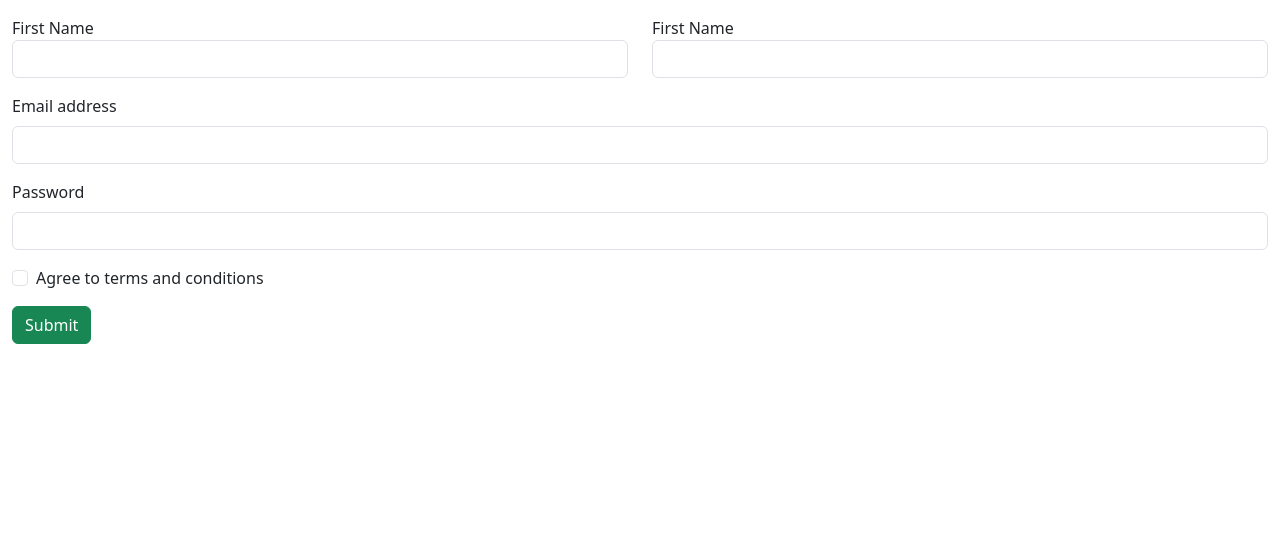
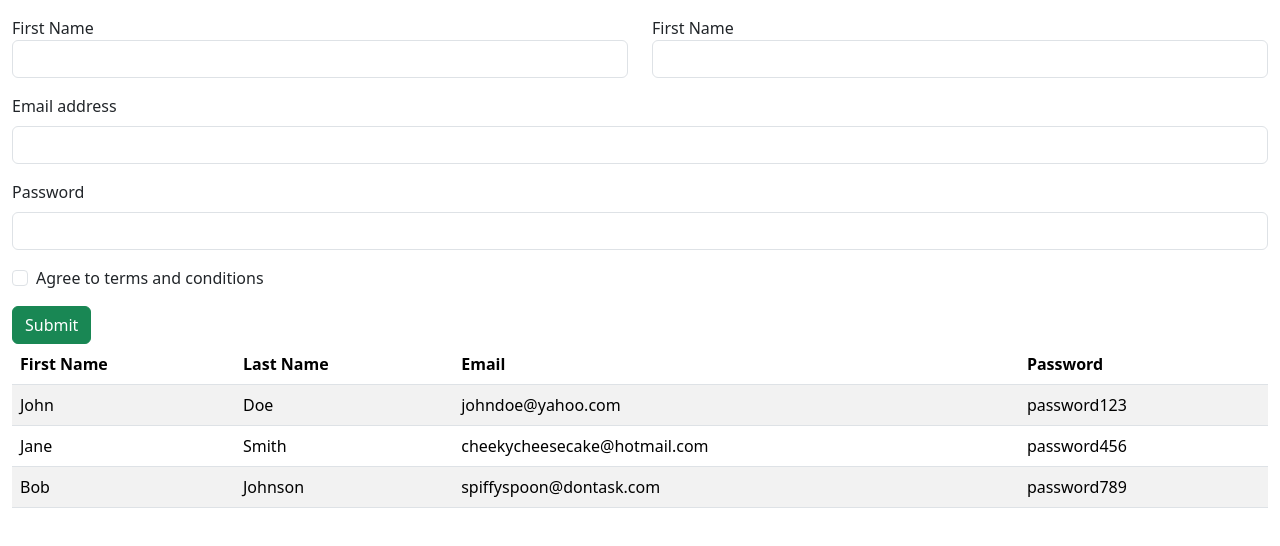
Before and after one commit to putman44/bootstrapBasics, a plain HTML site: page index.html in a window 1280 px wide. Drawn offline with nearby package versions, Linux system fonts and the light colour scheme.

Commit message:
added data table for users

```diff
--- a/index.html
+++ b/index.html
@@ -62,6 +62,39 @@
         </div>
         <button type="submit" class="btn btn-success">Submit</button>
       </form>
+
+      <div class="table-responsive">
+        <table class="table table-striped table-hover">
+          <thead>
+            <tr>
+              <th scope="col">First Name</th>
+              <th scope="col">Last Name</th>
+              <th scope="col">Email</th>
+              <th scope="col">Password</th>
+            </tr>
+          </thead>
+          <tbody>
+            <tr>
+              <td>John</td>
+              <td>Doe</td>
+              <td>johndoe@yahoo.com</td>
+              <td>password123</td>
+            </tr>
+            <tr>
+              <td>Jane</td>
+              <td>Smith</td>
+              <td>cheekycheesecake@hotmail.com</td>
+              <td>password456</td>
+            </tr>
+            <tr>
+              <td>Bob</td>
+              <td>Johnson</td>
+              <td>spiffyspoon@dontask.com</td>
+              <td>password789</td>
+            </tr>
+          </tbody>
+        </table>
+      </div>
     </main>
   </body>
 </html>
```
